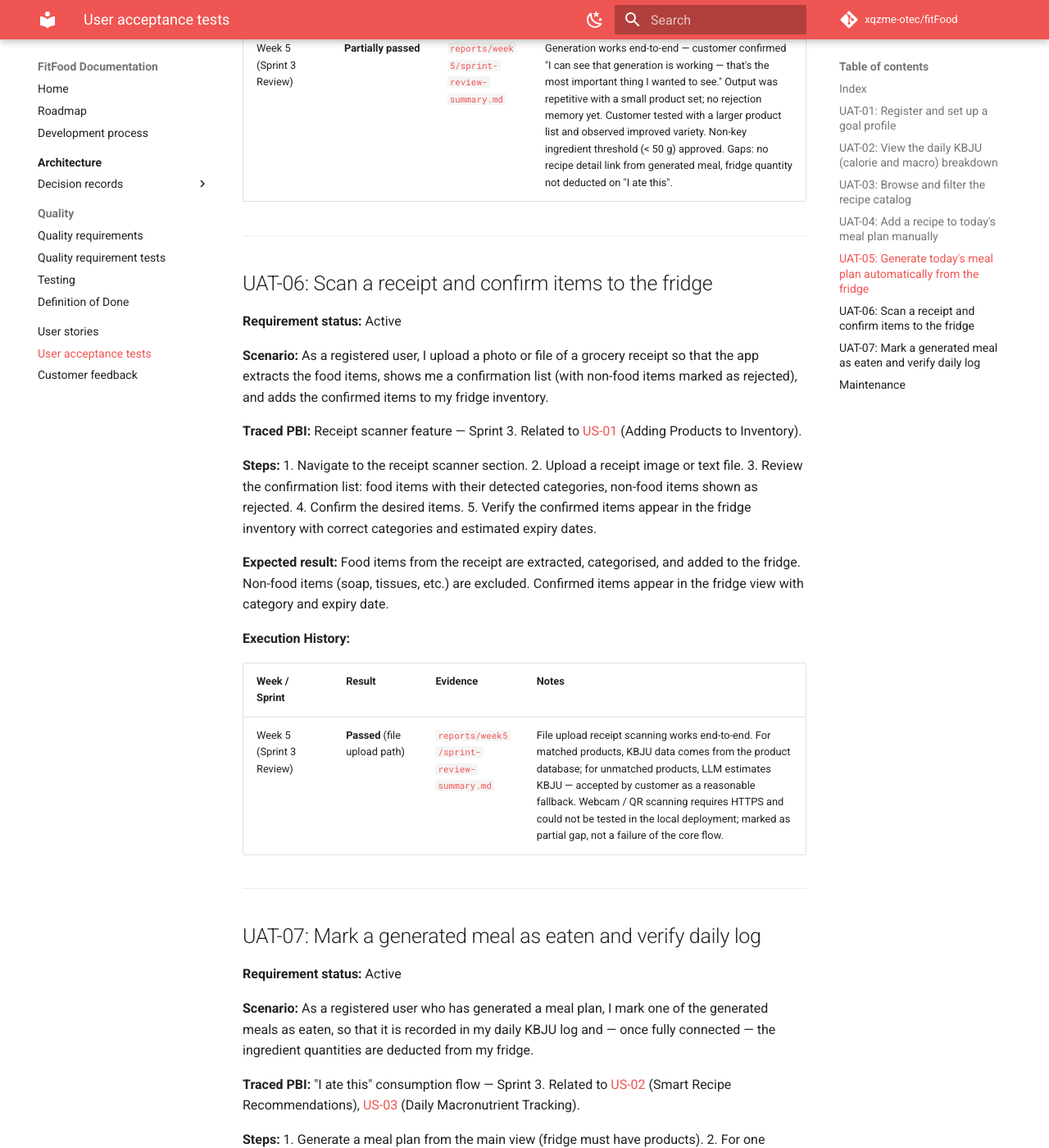
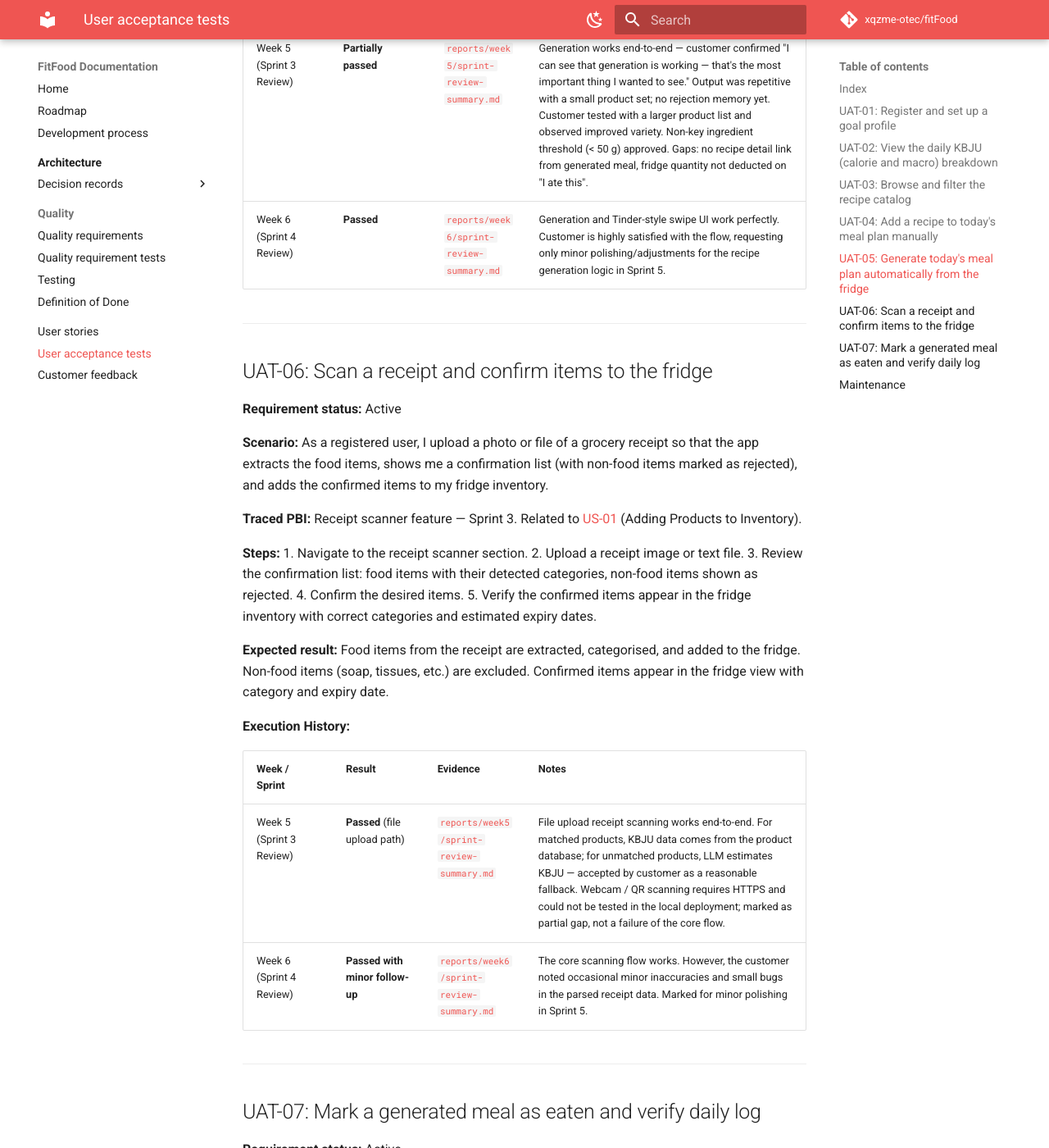
Before and after one commit to xqzme-otec/fitFood, an MkDocs documentation site: the page built from docs/user-acceptance-tests.md, in a window 1280 px wide and 1400 px high, scrolled down 4355 px. Shown: the whole window at 82% size. Built offline with MkDocs 1.6.1 and Material for MkDocs 9.7.7, drawn with Linux system fonts in a browser that asks for light colours; comment, search, counter and statistics services are not loaded; some of the changed text lies outside the part shown.

Commit message:
Update user-acceptance-tests.md

```diff
--- a/docs/user-acceptance-tests.md
+++ b/docs/user-acceptance-tests.md
@@ -125,6 +125,7 @@
 |---|---|---|---|
 | Week 4 (Sprint 2 Review) | **Not available** (feature not implemented) | [`reports/week4/customer-review-summary.md`](../reports/week4/customer-review-summary.md#uat-execution-summary) | Customer attempted to locate meal-plan generation; not yet built. Customer specified detailed requirements (3-meal MVP default, regeneration, Tinder-style swipe accept/reject UX, user-added recipes included in the pool). Confirmed as the **top priority for the next Sprint**. |
 | Week 5 (Sprint 3 Review) | **Partially passed** | [`reports/week5/sprint-review-summary.md`](../reports/week5/sprint-review-summary.md) | Generation works end-to-end — customer confirmed "I can see that generation is working — that's the most important thing I wanted to see." Output was repetitive with a small product set; no rejection memory yet. Customer tested with a larger product list and observed improved variety. Non-key ingredient threshold (< 50 g) approved. Gaps: no recipe detail link from generated meal, fridge quantity not deducted on "I ate this". |
+| Week 6 (Sprint 4 Review) | **Passed** | [`reports/week6/sprint-review-summary.md`](../reports/week6/sprint-review-summary.md) | Generation and Tinder-style swipe UI work perfectly. Customer is highly satisfied with the flow, requesting only minor polishing/adjustments for the recipe generation logic in Sprint 5. |
 
 ---
 
@@ -150,6 +151,7 @@
 | Week / Sprint | Result | Evidence | Notes |
 |---|---|---|---|
 | Week 5 (Sprint 3 Review) | **Passed** (file upload path) | [`reports/week5/sprint-review-summary.md`](../reports/week5/sprint-review-summary.md) | File upload receipt scanning works end-to-end. For matched products, KBJU data comes from the product database; for unmatched products, LLM estimates KBJU — accepted by customer as a reasonable fallback. Webcam / QR scanning requires HTTPS and could not be tested in the local deployment; marked as partial gap, not a failure of the core flow. |
+| Week 6 (Sprint 4 Review) | **Passed with minor follow-up** | [`reports/week6/sprint-review-summary.md`](../reports/week6/sprint-review-summary.md) | The core scanning flow works. However, the customer noted occasional minor inaccuracies and small bugs in the parsed receipt data. Marked for minor polishing in Sprint 5. |
 
 ---
 
@@ -174,6 +176,7 @@
 | Week / Sprint | Result | Evidence | Notes |
 |---|---|---|---|
 | Week 5 (Sprint 3 Review) | **Partially passed** | [`reports/week5/sprint-review-summary.md`](../reports/week5/sprint-review-summary.md) | "I ate this" successfully logs the meal to the daily tracker and KBJU totals update correctly. **Gap:** fridge inventory is not yet updated — quantities are not deducted from the fridge after marking a meal as eaten. Customer confirmed this as the top remaining integration gap: "When the user marks a meal as eaten, you should deduct the consumed ingredient quantities from the fridge." Fixing this is Action Point #1 for Sprint 4. |
+| Week 6 (Sprint 4 Review) | **Passed** | [`reports/week6/sprint-review-summary.md`](../reports/week6/sprint-review-summary.md) | Customer confirmed all core tests passed successfully. The previous gap regarding fridge inventory deduction is resolved and everything works perfectly. |
 
 ---
 
```
